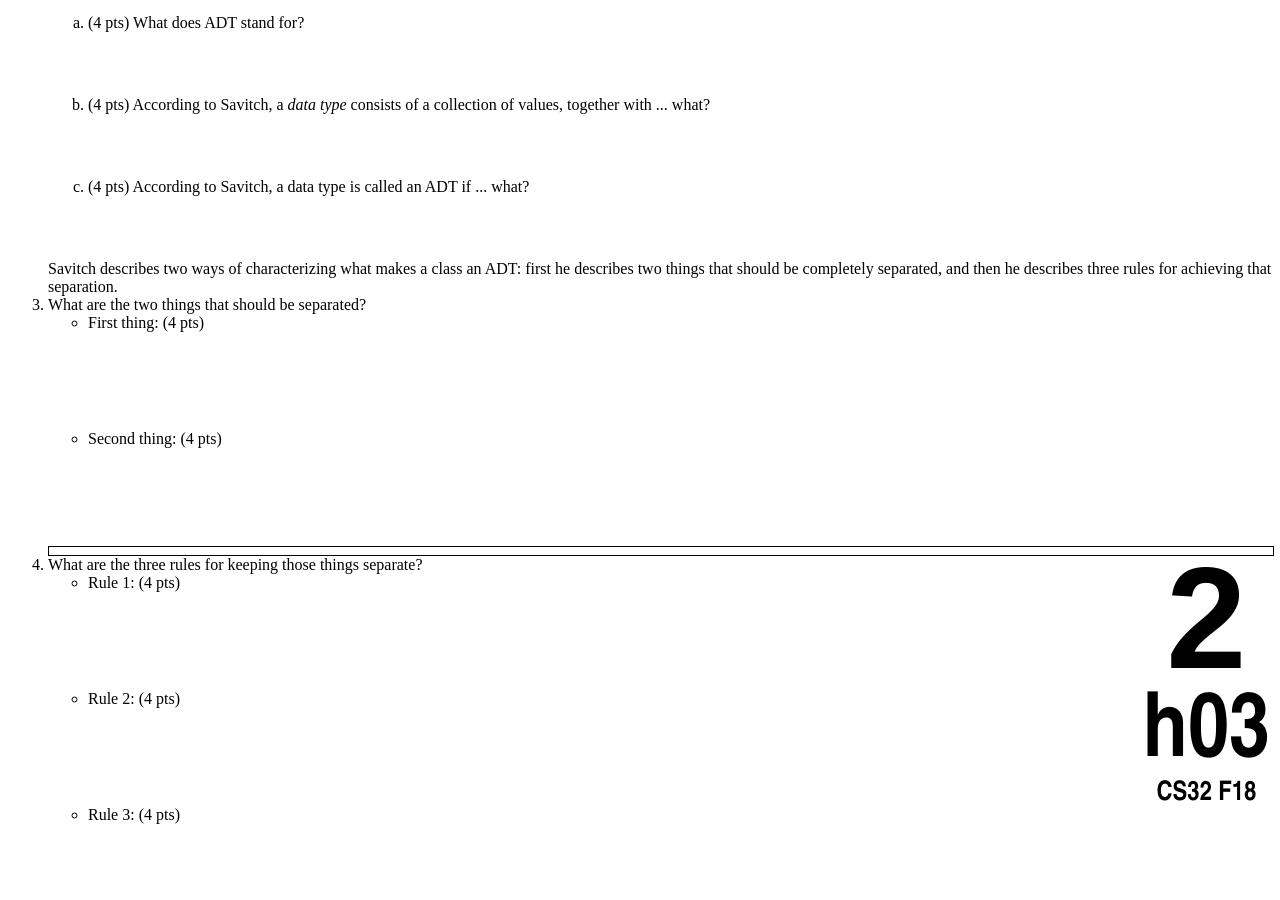
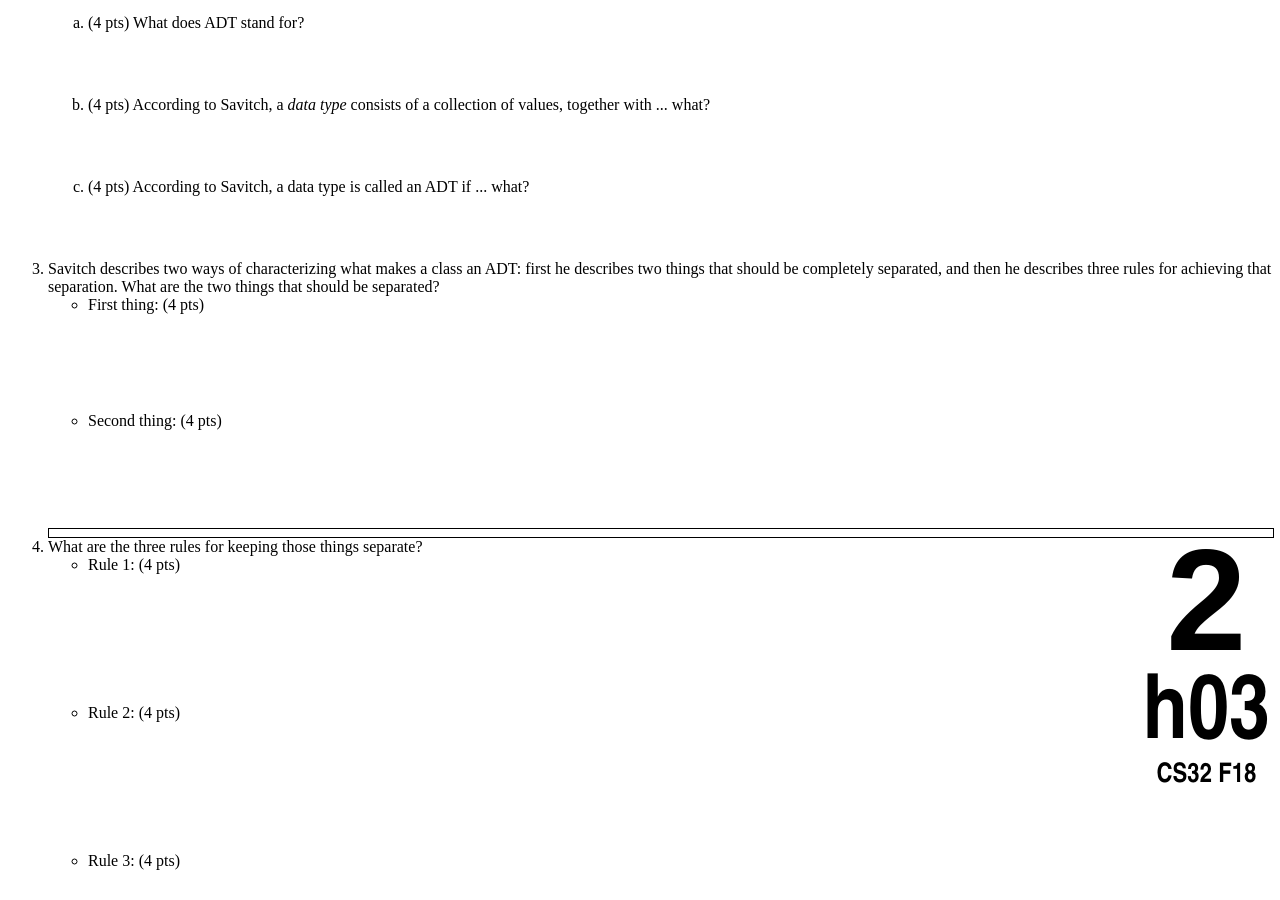
Before and after one commit to ucsb-cs32-f18/ucsb-cs32-f18.github.io, a Jekyll site: the page built from _hwk/h03.md, in a window 1280 px wide and 900 px high, scrolled down 706 px. Built offline with Jekyll 4.4.1, drawn with Linux system fonts in a browser that asks for light colours.

Commit message:
Fixing format issue for h03

```diff
--- a/_hwk/h03.md
+++ b/_hwk/h03.md
@@ -29,9 +29,9 @@ reading: "PS 10.3"
   </ol>
 </li>
 
-Savitch describes two ways of characterizing what makes a class an ADT: first he describes two things that should be completely separated, and then he describes three rules for achieving that separation.
+<li> Savitch describes two ways of characterizing what makes a class an ADT: first he describes two things that should be completely separated, and then he describes three rules for achieving that separation.
 
-<li> What are the two things that should be separated?
+ What are the two things that should be separated?
 	<ul>
 		<li>First thing: (4 pts) <div style="margin-top:5em;">&#160;</div></li>
 		<li>Second thing: (4 pts) <div style="margin-top:5em;">&#160;</div></li>
@@ -42,13 +42,13 @@ Savitch describes two ways of characterizing what makes a class an ADT: first he
 
 <li>What are the three rules for keeping those things separate?
 	<ul>
- 		<li>Rule 1: (4 pts) <div style="margin-top:5em;">&#160;</div></li>
- 		<li>Rule 2: (4 pts) <div style="margin-top:5em;">&#160;</div></li>
- 		<li>Rule 3: (4 pts) <div style="margin-top:5em;">&#160;</div></li>
+ 		<li>Rule 1: (4 pts) <div style="margin-top:7em;">&#160;</div></li>
+ 		<li>Rule 2: (4 pts) <div style="margin-top:7em;">&#160;</div></li>
+ 		<li>Rule 3: (4 pts) <div style="margin-top:7em;">&#160;</div></li>
 	</ul>
 </li>
 
-<li>(4 pts) When you define an ADT as a class, what items are considered part of the interface for the ADT? <div style="margin-top:8em;">&#160;</div> </li>
+<li>(4 pts) When you define an ADT as a class, what items are considered part of the interface for the ADT? <div style="margin-top:12em;">&#160;</div> </li>
 
 <li>(4 pts) When you define an ADT as a class, what items are considered part of the implementation for the ADT? <div style="margin-top:8em;">&#160;</div> </li>
 </ol>
```
